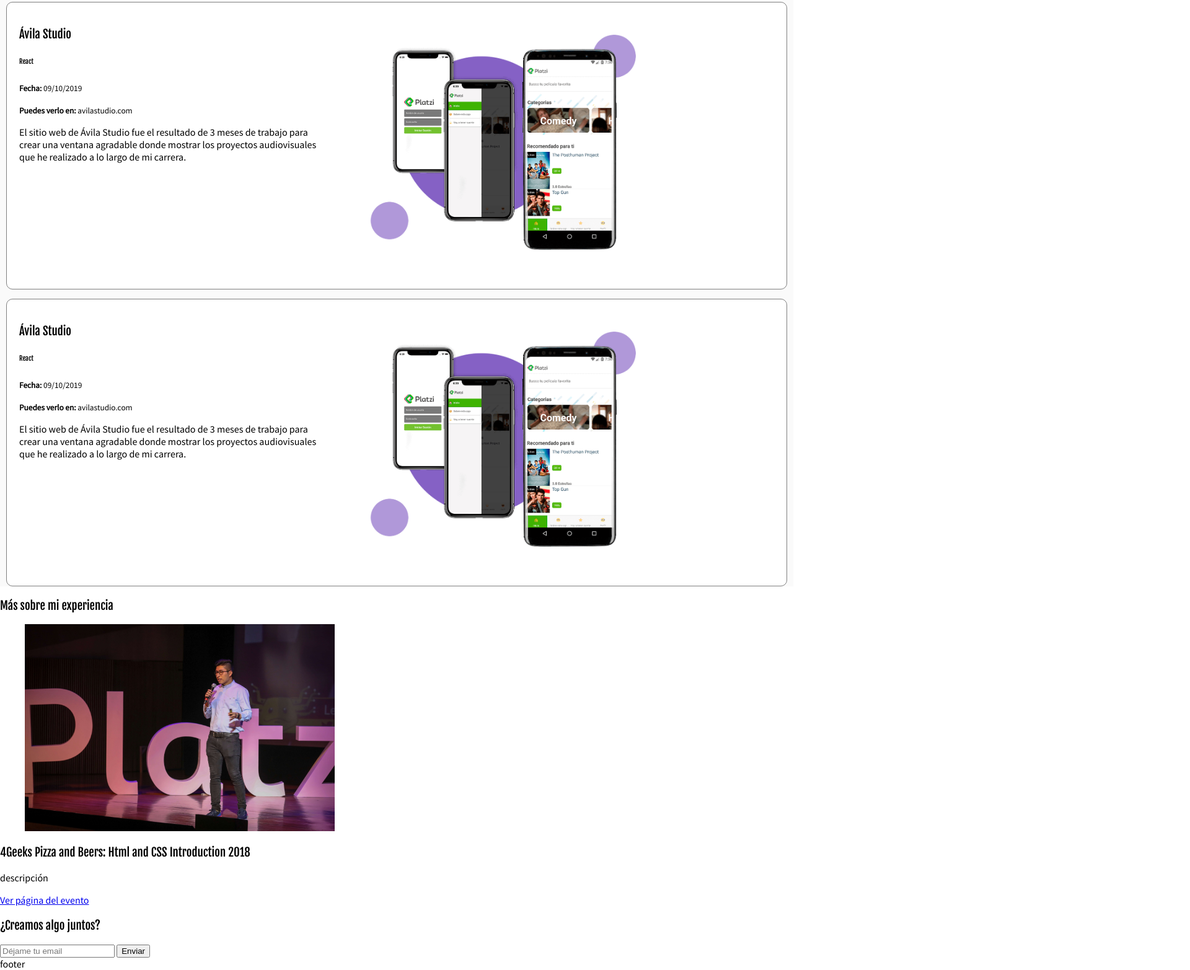
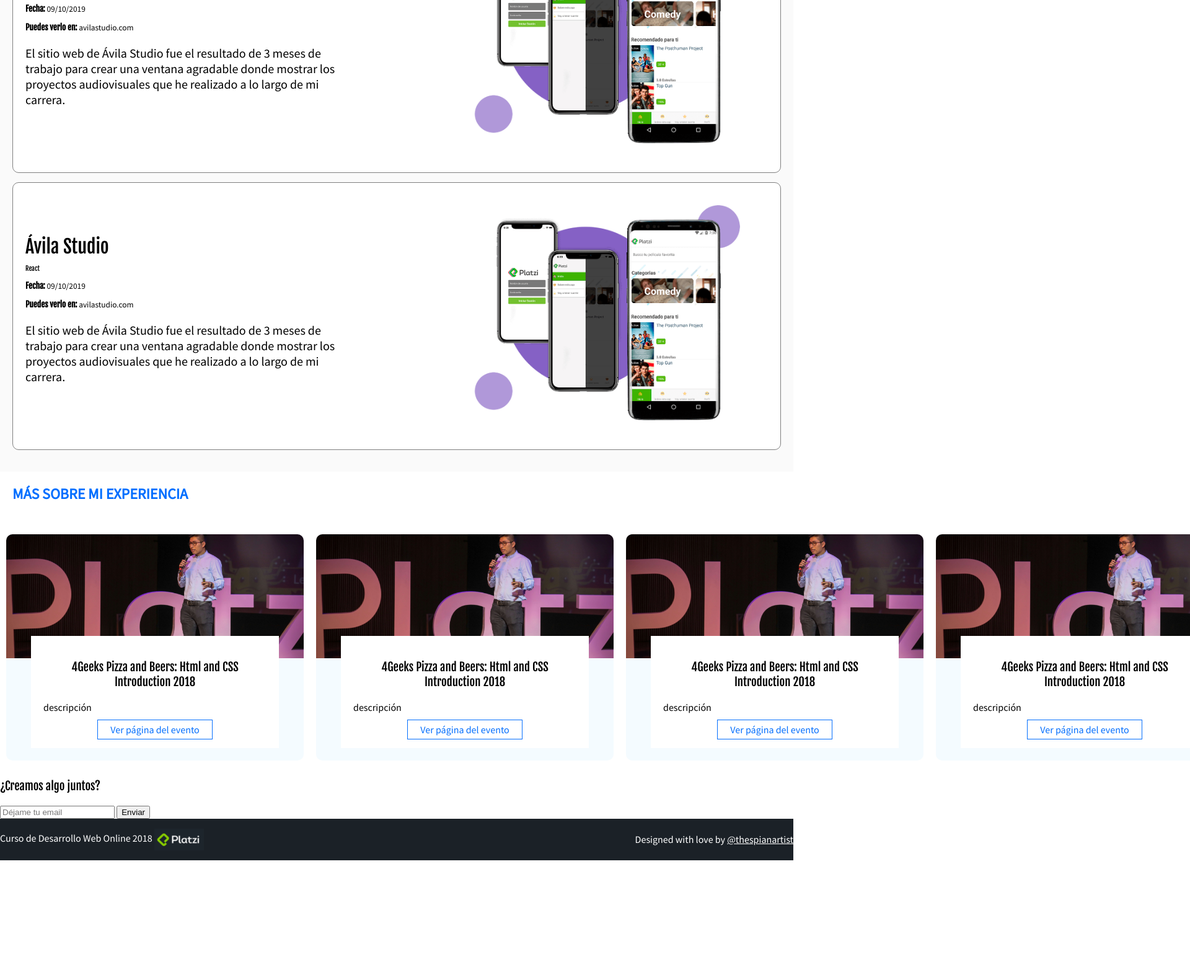
Before and after one commit to guillermodelacabada/Curriculum-Vitae, a plain HTML site: page index.html in a window 1280 px wide. Shown: the part 634-2199 px from the top of the page at 62% size, 1920 px wide, since content can reach past the window. After the commit the page ends 2022 px from the top, so only its background shows below. Drawn offline with Linux system fonts and the light colour scheme.

Commit message:
terminando la seccion de eventos

```diff
--- a/css/estilos.css
+++ b/css/estilos.css
@@ -15,35 +15,69 @@ h6 {
 h1 {
   font-size: 40px;
   line-height: 1.5;
-    letter-spacing: -.2px;
+  letter-spacing: -0.2px;
   color: white;
+  margin: 0;
 }
 
 h1 strong {
   color: #026fff;
 }
 
+h2 {
+  color: #026fff;
+  text-transform: uppercase;
+  font-family: Source Sans Pro, sans-serif;
+  font-weight: bold;
+  font-size: 24px;
+  margin-bottom: 40px;
+}
+
 .hero {
   height: 300px;
-    background-image: url('../img/hero.jpg');
+  background-image: url("../img/hero.jpg");
   background-color: #1b2127;
   background-size: 500px 300px;
   background-repeat: no-repeat;
   background-position-x: right;
+  display: flex;
+  align-items: center;
 }
 
 .portfolio {
   background: #fafafa;
+  padding: 20px;
 }
 
 .project {
   border: 1px solid grey;
   border-radius: 10px;
-    margin: 10px;
   margin-bottom: 15px;
   padding: 20px;
   background: white;
   display: flex;
+  align-items: center;
+  justify-content: space-between;
+}
+
+.project-course,
+.project-date,
+.project-url {
+  margin: 10px 0;
+}
+
+.project-description {
+  font-size: 20px;
+}
+
+.project strong {
+  font-family: Fjalla One, sans-serif;
+}
+
+.project-title {
+  font-size: 30px;
+  margin-top: 0;
+  margin-bottom: 10px;
 }
 
 .project-details {
@@ -57,6 +91,10 @@ h1 strong {
 .header {
   background-color: #1b2127;
   color: white;
+  display: flex;
+  justify-content: space-between;
+  align-items: center;
+  height: 70px;
 }
 
 .header a {
@@ -64,16 +102,92 @@ h1 strong {
   text-decoration: none;
 }
 
-.flexbox {
-    display: flex;
-    flex-wrap: wrap;
-    justify-content: center;
+.menu {
+  height: inherit;
 }
 
-.box {
-    width: 50px;
-    height: 50px;
-    /* margin: 5px; */
-    border: 1px solid red;
+header ol {
+  display: flex;
+  height: inherit;
+}
+
+.header ol li {
+  height: inherit;
+}
+
+.header a {
+  display: flex;
+  align-items: center;
+  height: inherit;
+  padding: 0 10px;
+}
+
+ol,
+ul {
+  margin: 0;
+  padding: 0;
+  list-style: none;
+}
+
+figure {
+  margin: 0;
+}
+
+footer {
+  background-color: #1b2127;
+  color: white;
+  display: flex;
+  align-items: center;
+  justify-content: space-between;
+}
+
+.footer img {
+  vertical-align: middle;
+}
+
+.footer a {
+  color: white;
+}
+
+.event-list {
+  display: flex;
+}
+
+.event-list-title {
+    margin-left: 20px;
+}
+
+.event {
+  margin: 10px;
+  width: 480px;
   flex-shrink: 0;
+  border-radius: 10px;
+  overflow: hidden;
+  background-color: #f4fbff;
 }
+
+.event img {
+  width: 480px;
+  height: 200px;
+  object-fit: cover;
+}
+
+.event-detail {
+  margin: 20px 40px;
+  margin-top: -40px;
+  background-color: white;
+  position: relative;
+  padding: 20px;
+  text-align: center;
+}
+
+.event-description {
+    text-align: left;
+}
+
+.event-url {
+    color: #056ffd;
+    border: 1px solid;
+    padding: 5px 20px;
+    text-decoration: none;
+}
--- a/index.html
+++ b/index.html
@@ -12,28 +12,9 @@
 </head>
 
 <body>
-    <div class="flexbox">
-        <div class="box"></div>
-        <div class="box"></div>
-        <div class="box"></div>
-        <div class="box"></div>
-        <div class="box"></div>
-        <div class="box"></div>
-        <div class="box"></div>
-        <div class="box"></div>
-        <div class="box"></div>
-        <div class="box"></div>
-        <div class="box"></div>
-        <div class="box"></div>
-        <div class="box"></div>
-        <div class="box"></div>
-        <div class="box"></div>
-        <div class="box"></div>
-    </div>
     <header class="header">
-        <div>
         <figure class="logo">
-                <img src="img/logo.png" alt="Logo">
+            <img src="img/logo.png" height="50px" alt="Logo">
         </figure>
         <nav class="menu">
             <ol>
@@ -48,7 +29,6 @@
                 </li>
             </ol>
         </nav>
-        </div>
     </header>
     <section class="hero">
         <h1>
@@ -94,16 +74,55 @@
             </figure>
         </article>
     </section>
-    <section id="eventos">
-        <h3>Más sobre mi experiencia</h3>
+    <h2 class="event-list-title">Más sobre mi experiencia</h2>
+    <section id="eventos" class="event-list">
         <article class="event">
             <figure class="event-imageContainer">
                 <img class="event-image" src="img/platzi-conf.jpg" alt="foto del evento" width="500">
             </figure>
+            <div class="event-detail">
                 <h3 class="event-title">4Geeks Pizza and Beers: Html and CSS Introduction 2018 </h3>
                 <p class="event-description">descripción</p>
-            <a class="event-url" href="https://www.youtube.com/watch?v=5f5Ig_U2Bpk" target="_blank">Ver página del
-                evento</a>
+                <a class="event-url" href="https://www.youtube.com/watch?v=5f5Ig_U2Bpk" target="_blank">
+                    Ver página del evento
+                </a>
+            </div>
+        </article>
+        <article class="event">
+            <figure class="event-imageContainer">
+                <img class="event-image" src="img/platzi-conf.jpg" alt="foto del evento" width="500">
+            </figure>
+            <div class="event-detail">
+                <h3 class="event-title">4Geeks Pizza and Beers: Html and CSS Introduction 2018 </h3>
+                <p class="event-description">descripción</p>
+                <a class="event-url" href="https://www.youtube.com/watch?v=5f5Ig_U2Bpk" target="_blank">
+                    Ver página del evento
+                </a>
+            </div>
+        </article>
+        <article class="event">
+            <figure class="event-imageContainer">
+                <img class="event-image" src="img/platzi-conf.jpg" alt="foto del evento" width="500">
+            </figure>
+            <div class="event-detail">
+                <h3 class="event-title">4Geeks Pizza and Beers: Html and CSS Introduction 2018 </h3>
+                <p class="event-description">descripción</p>
+                <a class="event-url" href="https://www.youtube.com/watch?v=5f5Ig_U2Bpk" target="_blank">
+                    Ver página del evento
+                </a>
+            </div>
+        </article>
+        <article class="event">
+            <figure class="event-imageContainer">
+                <img class="event-image" src="img/platzi-conf.jpg" alt="foto del evento" width="500">
+            </figure>
+            <div class="event-detail">
+                <h3 class="event-title">4Geeks Pizza and Beers: Html and CSS Introduction 2018 </h3>
+                <p class="event-description">descripción</p>
+                <a class="event-url" href="https://www.youtube.com/watch?v=5f5Ig_U2Bpk" target="_blank">
+                    Ver página del evento
+                </a>
+            </div>
         </article>
     </section>
     <section id="contacto" class="contact">
@@ -113,7 +132,16 @@
             <button>Enviar</button>
         </form>
     </section>
-    <footer class="footer">footer</footer>
+    <footer class="footer">
+        <div>
+            <p>Curso de Desarrollo Web Online 2018 <img src="img/platzi.png" width="80px" alt=""></p>
+        </div>
+        <div>
+            <p>
+                Designed with love by <a href="https://twitter.com/thespianartist">@thespianartist</a>
+            </p>
+        </div>
+    </footer>
 </body>
 
 </html>
```
Lines whose indentation alone changed are shown as unchanged.
